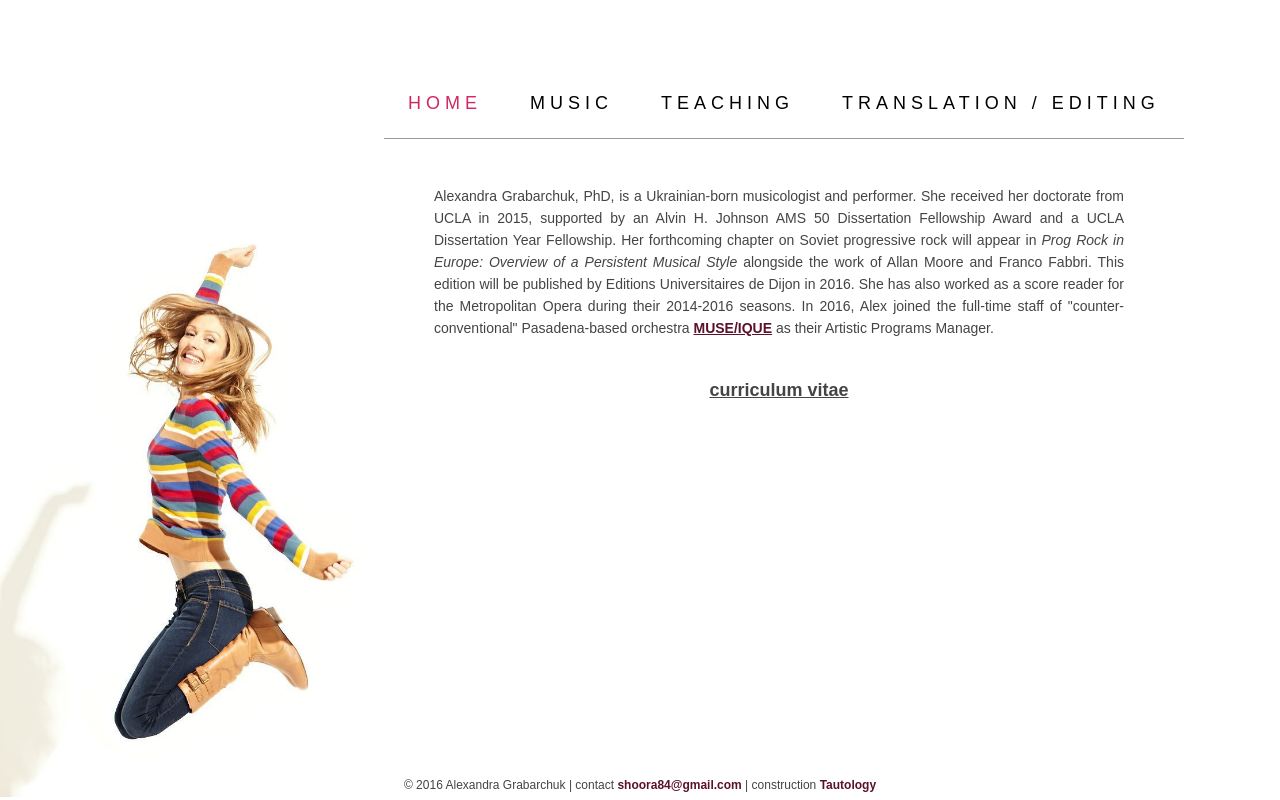
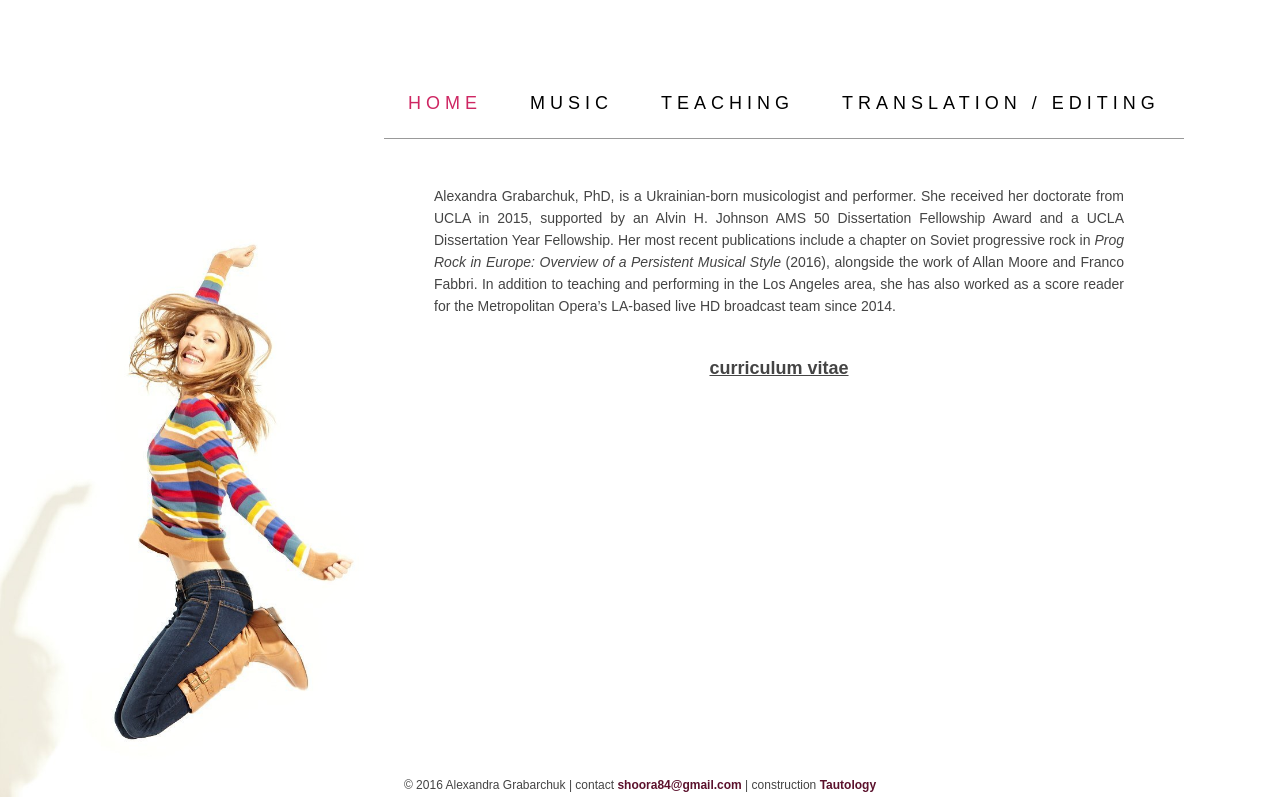
Before and after one commit to baxterross/alexandra, a PHP site: page / in a window 1280 px wide; the page is wider, and only the part inside the window is pictured. Run offline with PHP 8.4, Linux system fonts and the light colour scheme; some libraries are stand-ins or nearby versions.

Commit message:
Changing homepage blurb

```diff
--- a/home.php
+++ b/home.php
@@ -1,7 +1,10 @@
 <div class="contentWrapper home" page="home">
 	<div class="contentInner">
 		<p>
-			 Alexandra Grabarchuk, PhD, is a Ukrainian-born musicologist and performer. She received her doctorate from UCLA in 2015, supported by an Alvin H. Johnson AMS 50 Dissertation Fellowship Award and a UCLA Dissertation Year Fellowship. Her forthcoming chapter on Soviet progressive rock will appear in <em>Prog Rock in Europe: Overview of a Persistent Musical Style</em> alongside the work of Allan Moore and Franco Fabbri. This edition will be published by Editions Universitaires de Dijon in 2016. She has also worked as a score reader for the Metropolitan Opera during their 2014-2016 seasons. In 2016, Alex joined the full-time staff of "counter-conventional" Pasadena-based orchestra <a href="http://muse-ique.com/about" target="_blank">MUSE/IQUE</a> as their Artistic Programs Manager.
+			Alexandra Grabarchuk, PhD, is a Ukrainian-born musicologist and performer.
+			She received her doctorate from UCLA in 2015, supported by an Alvin H. Johnson AMS 50 Dissertation Fellowship Award and a UCLA Dissertation Year Fellowship.
+			Her most recent publications include a chapter on Soviet progressive rock in <em>Prog Rock in Europe: Overview of a Persistent Musical Style</em> (2016), alongside the work of Allan Moore and Franco Fabbri.
+			In addition to teaching and performing in the Los Angeles area, she has also worked as a score reader for the Metropolitan Opera’s LA-based live HD broadcast team since 2014.
 		</p>
 		<div class="centerHolder">
 		  <a id="cv" class="download-link" href="<?php echo SITE; ?>/grabarchuk%20cv.pdf" target="_blank">curriculum vitae</a>
```
